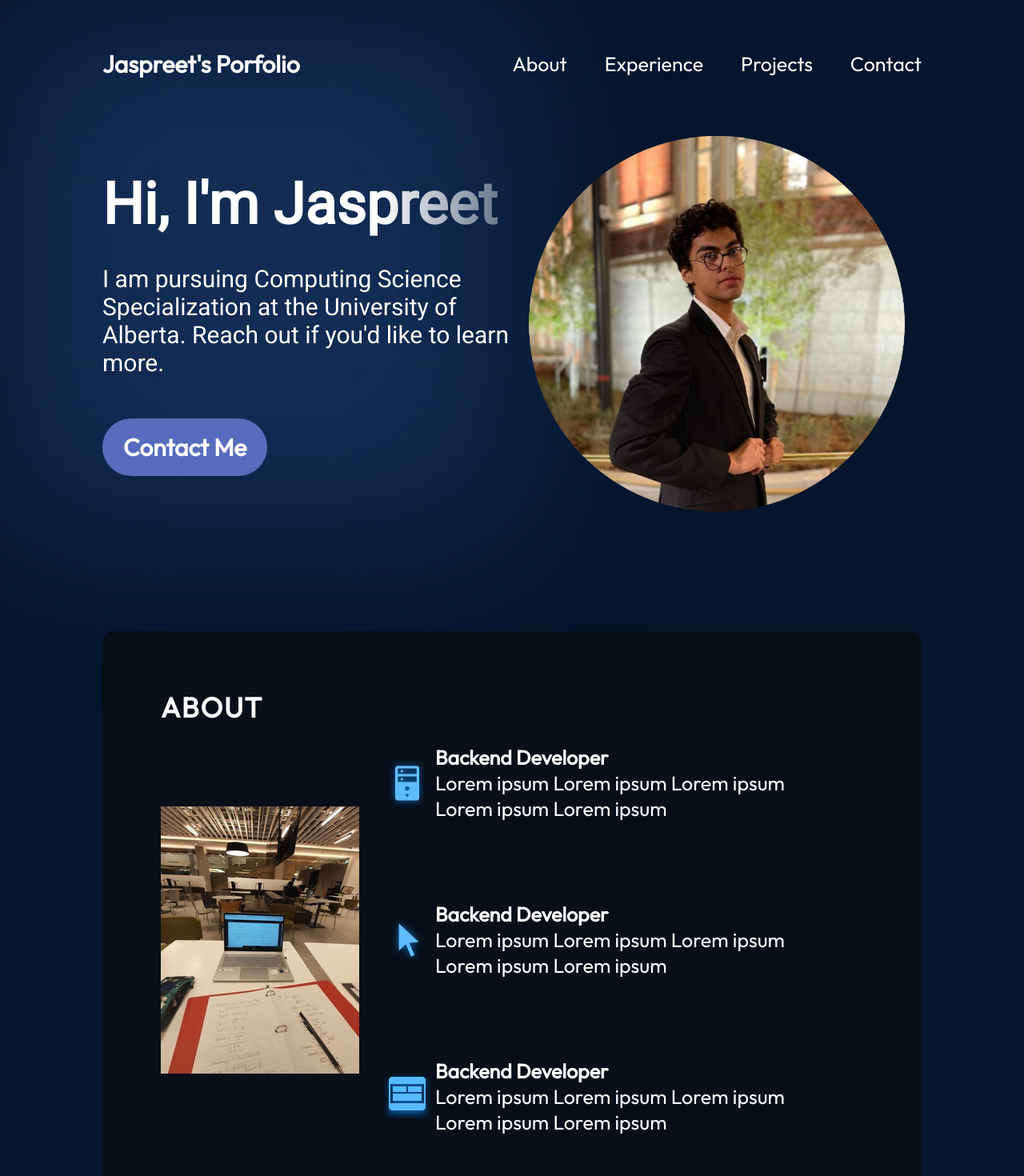
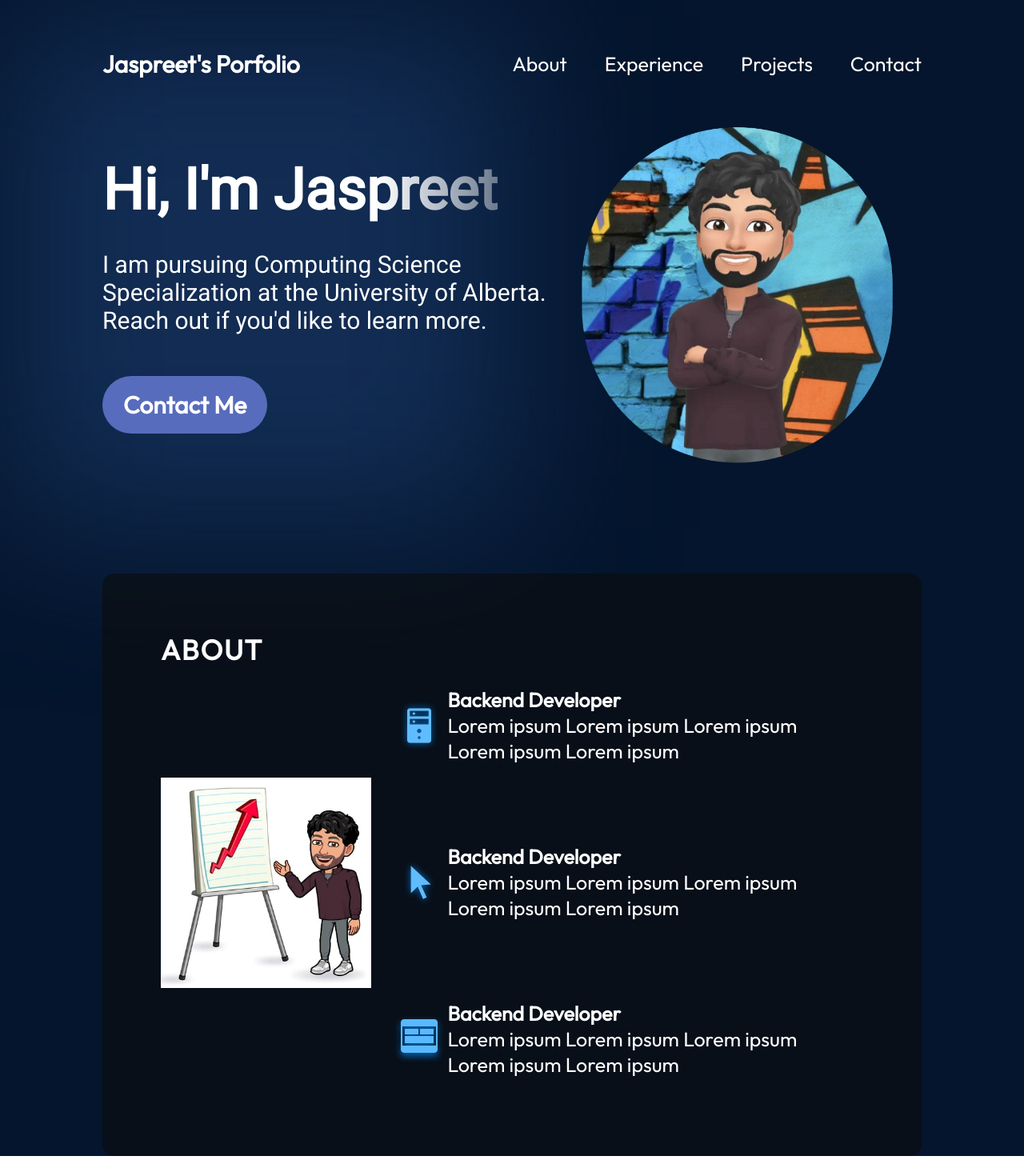
Before and after one commit to jaz404/portfolio, a React (Vite) app in the folder react-portfolio/: page / in a window 1280 px wide. Shown: the top 1470 px of the page at 80% size. After the commit the page ends 1445 px from the top, so only its background shows below. Built offline with nearby package versions, Linux system fonts and the light colour scheme.

Commit message:
updated hero image

```diff
--- a/react-portfolio/src/components/About/About.jsx
+++ b/react-portfolio/src/components/About/About.jsx
@@ -7,7 +7,7 @@ export const About = () => {
         <h2 className={styles.title}>About</h2>
         <div className={styles.content}>
             <img
-            src={getImageUrl("about/aboutImage1.jpg")}
+            src={getImageUrl("about/image1.jpeg")}
             alt="my laptop"
             className={styles.aboutImage}
             />
--- a/react-portfolio/src/components/About/About.module.css
+++ b/react-portfolio/src/components/About/About.module.css
@@ -25,7 +25,7 @@
 }
 
 .aboutImage {
-    width: 35%;
+    width: 30%;
 }
 .aboutItems{
     color: var(--color-text);
--- a/react-portfolio/src/components/Hero/Hero.jsx
+++ b/react-portfolio/src/components/Hero/Hero.jsx
@@ -9,7 +9,7 @@ export const Hero = () => {
             </p>
             <a href="mailto:jchhabr1@ualberta.ca" className={styles.contactBtn}>Contact Me</a>
         </div>
-        <img src ={getImageUrl("hero/heroImage1.png")} alt = "hero image of me"className={styles.heroImg}>
+        <img src ={getImageUrl("hero/image.png")} alt = "hero image of me"className={styles.heroImg}>
 
         </img>
         <div className= {styles.topBlur}></div>
--- a/react-portfolio/src/components/Hero/Hero.module.css
+++ b/react-portfolio/src/components/Hero/Hero.module.css
@@ -17,6 +17,7 @@
     align-items: flex-start;
     color: var(--color-text);
     z-index: 1;
+    width: 55%;
 }
 
 .title {
@@ -49,7 +50,7 @@
     box-shadow: 0 0 4px 0 rgba(0,0,0,0,0.25);
 }
 .heroImg {
-    width: 50%;
+    width: 40%;
     z-index: 1;
     animation-name: floating;
     animation-duration: 3s;
```
Also changed, not shown: react-portfolio/assets/about/image1.jpeg (added), react-portfolio/assets/hero/image.png (added).
